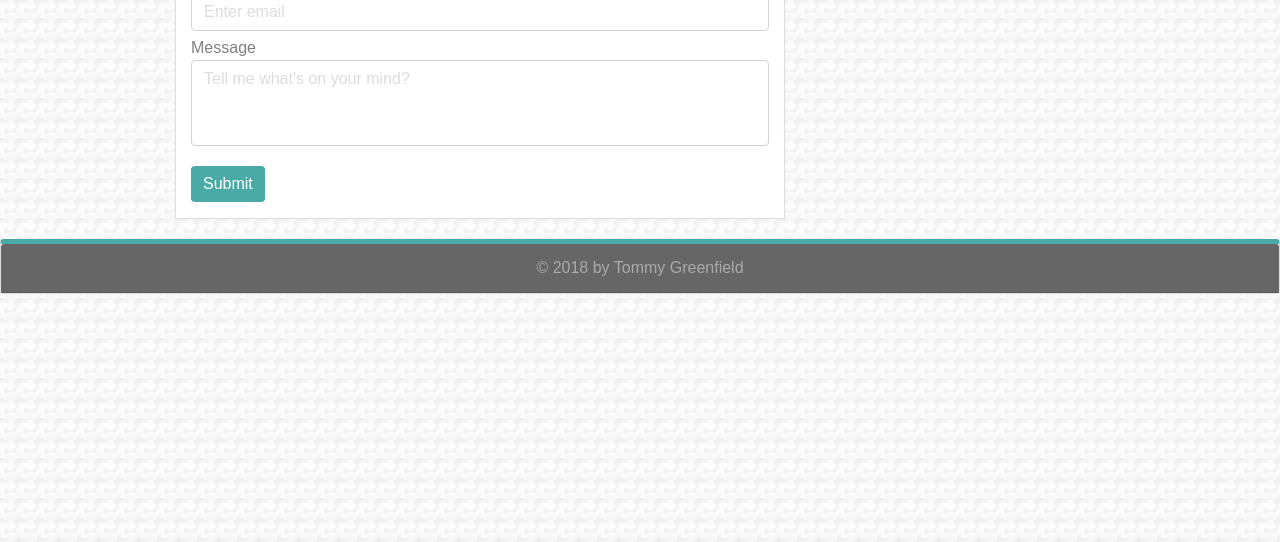
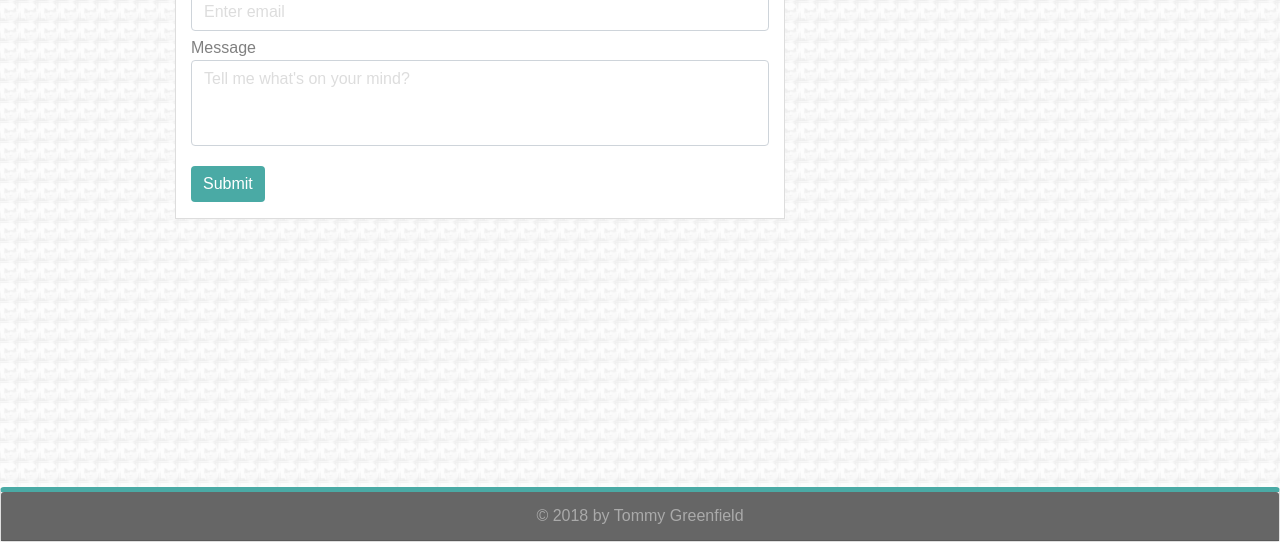
Before and after one commit to tommyngre/tommyngre.github.io, a plain HTML site: page contact.html in a window 1280 px wide. Shown: the part 258-800 px from the top of the page. Drawn offline with nearby package versions, Linux system fonts and the light colour scheme.

Commit message:
fixed footer on contact page

```diff
--- a/assets/css/style.css
+++ b/assets/css/style.css
@@ -4,6 +4,11 @@ body{
   width: 100%;
   height: 100%;
 }
+
+/* .cont{
+  height:100%;
+  position:relative;
+} */
 
 .navbar{
   padding: .3rem 1rem;
@@ -181,3 +186,9 @@ textarea {
   color:#aaaaaa;
   text-align:center;
 }
+
+#footer{
+  position:absolute;
+  width:100%;
+  bottom:0;
+}
--- a/contact.html
+++ b/contact.html
@@ -95,7 +95,7 @@
   </div>
   </div>
 
-  <footer class="non-header-text">
+  <footer id="footer" class="non-header-text">
     <div class="card">
       <div class="card-header">
         &#169; 2018 by Tommy Greenfield
```
